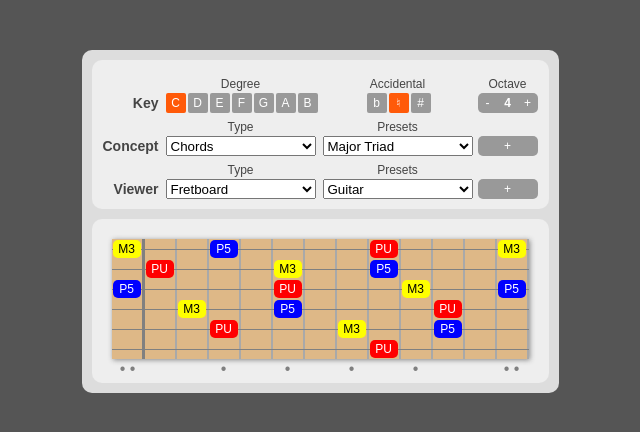
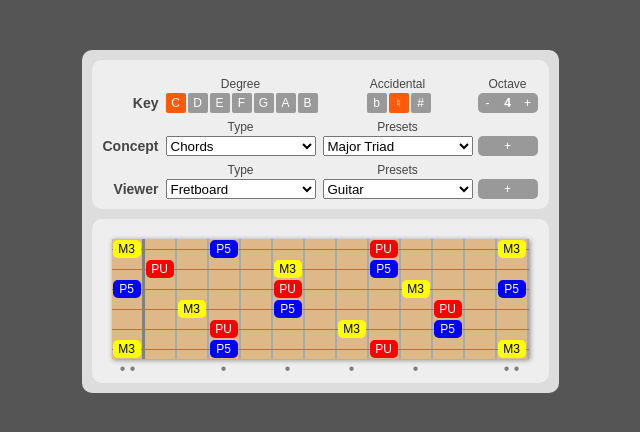
Before and after one commit to dan9418/play-what-beta, a React app: page / in a window 1280 px wide. Shown: the top 432 px of the page, without its empty margins (320-960 px from the left). Built offline with nearby package versions, Linux system fonts and the light colour scheme.

Commit message:
add string count

```diff
--- a/src/InputPanel/Selectors/FretboardTuner/FretboardTuner.tsx
+++ b/src/InputPanel/Selectors/FretboardTuner/FretboardTuner.tsx
@@ -1,7 +1,7 @@
 import * as React from "react";
 import { NumericSelector } from "../NumericSelector/NumericSelector";
 import { SelectorProps } from "../SelectorConfig";
-import { GuitarStringConfig, GuitarConfig } from "../../../Viewers/GuitarView/GuitarConfig";
+import { GuitarStringConfig, GuitarConfig, DEFAULT_FRETBOARD_STRING } from "../../../Viewers/GuitarView/GuitarConfig";
 import { ViewerProps } from "../../../Viewers/Viewer/Viewer";
 import "./FretboradTuner.css";
 import { string } from "prop-types";
@@ -92,6 +92,10 @@ export class FretboardTuner extends React.Component<FretboardTunerProps, null> {
     render = () => {
         return (
             <div className='fretboard-tuner'>
+                <NumericSelector
+                    value={this.props.viewerConfig.strings.length}
+                    setValue={(value) => this.props.setValue([...this.props.viewerConfig.strings.slice(0, value - 1), DEFAULT_FRETBOARD_STRING])}
+                />
                 <table className='fretboard-tuner-table'>
                     <tbody>
                         {this.getHeaderRow()}
--- a/src/Viewers/GuitarView/GuitarConfig.ts
+++ b/src/Viewers/GuitarView/GuitarConfig.ts
@@ -13,6 +13,10 @@ export interface GuitarConfig {
 export interface GuitarStringConfig {
     openPosition: number
     filteredIntervals?: Interval[];
+}
+
+export const DEFAULT_FRETBOARD_STRING: GuitarStringConfig = {
+    openPosition: 0
 }
 
 export const PRESETS_GUITAR_CONFIG: Preset<GuitarConfig>[] = [
@@ -31,7 +35,7 @@ export const PRESETS_GUITAR_CONFIG: Preset<GuitarConfig>[] = [
                 { openPosition: 7 },    // G
                 { openPosition: 2 },    // D
                 { openPosition: -3 },   // A
-                { openPosition: -8, filteredIntervals: [INTERVAL.PU]}    // E
+                { openPosition: -8 }    // E
             ]
         }
     },
```
Also changed, not shown: 1 other file (tests, documents, lock files or other folders).
